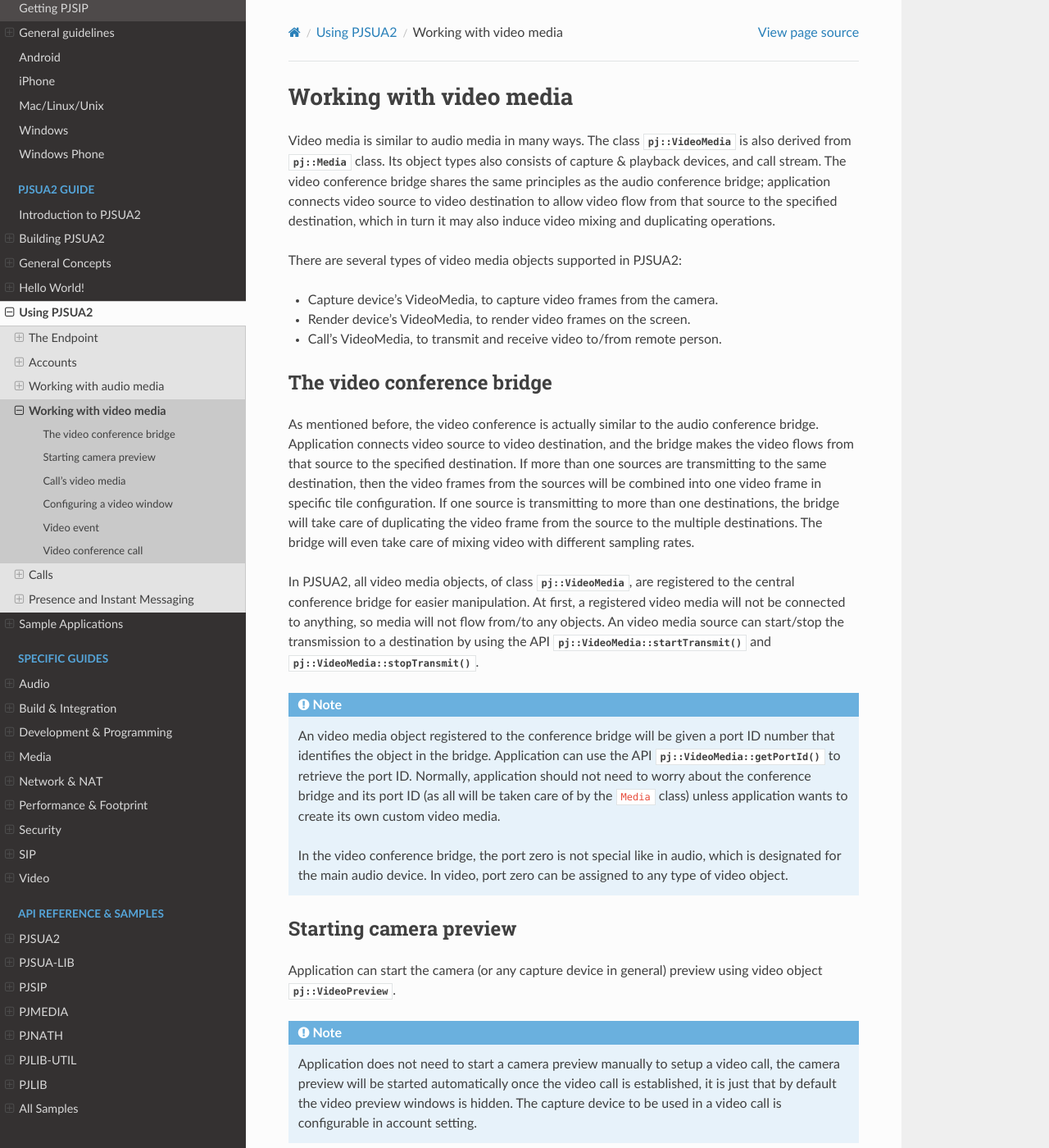
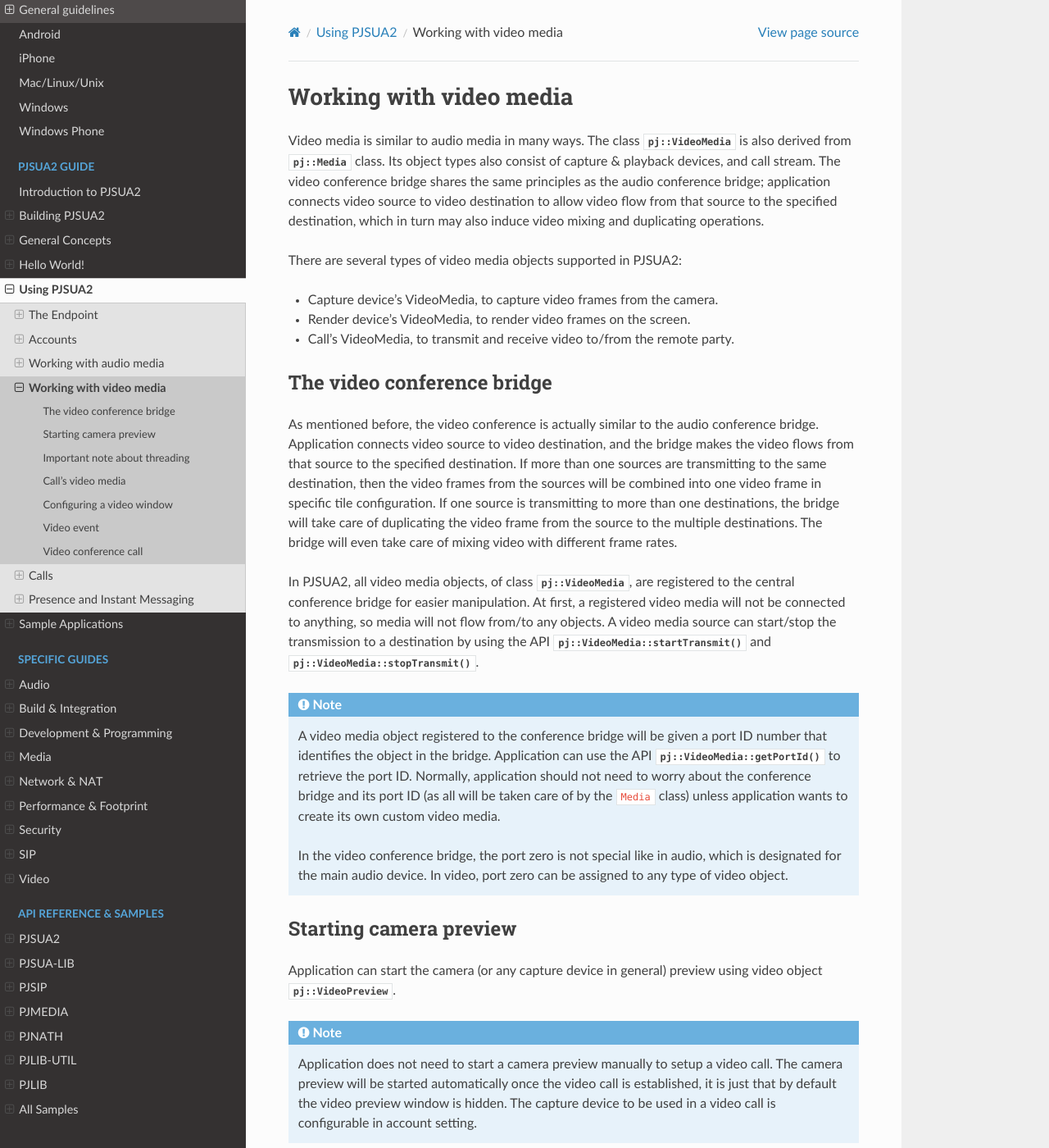
Before and after one commit to pjsip/pjproject_docs, a Sphinx documentation site: the page built from docs/source/pjsua2/using/media_video.rst, in a window 1280 px wide and 1400 px high. Shown: the whole window at 82% size. Built offline with Sphinx 7.4.7 and the Read the Docs theme 2.0.0, drawn with Linux system fonts in a browser that asks for light colours; the version number could not be read and is left out; some of the changed text lies outside the part shown.

Commit message:
Updates based on comments.

```diff
--- a/docs/source/pjsua2/using/media_video.rst
+++ b/docs/source/pjsua2/using/media_video.rst
@@ -2,17 +2,17 @@
 Working with video media
 ==========================
 Video media is similar to audio media in many ways. The class :cpp:class:`pj::VideoMedia` is
-also derived from :cpp:class:`pj::Media` class. Its object types also consists of capture &
+also derived from :cpp:class:`pj::Media` class. Its object types also consist of capture &
 playback devices, and call stream. The video conference bridge shares the same
 principles as the audio conference bridge; application connects video source to video
 destination to allow video flow from that source to the specified destination, which
-in turn it may also induce video mixing and duplicating operations.
+in turn may also induce video mixing and duplicating operations.
 
 There are several types of video media objects supported in PJSUA2:
 
 - Capture device's VideoMedia, to capture video frames from the camera.
 - Render device's VideoMedia, to render video frames on the screen.
-- Call's VideoMedia, to transmit and receive video to/from remote person.
+- Call's VideoMedia, to transmit and receive video to/from the remote party.
 
 
 The video conference bridge
@@ -23,18 +23,18 @@
 to the same destination, then the video frames from the sources will be combined into one
 video frame in specific tile configuration. If one source is transmitting to more than one
 destinations, the bridge will take care of duplicating the video frame from the source to the
-multiple destinations. The bridge will even take care of mixing video with different sampling
+multiple destinations. The bridge will even take care of mixing video with different frame
 rates.
 
 In PJSUA2, all video media objects, of class :cpp:class:`pj::VideoMedia`, are registered to
 the central conference bridge for easier manipulation. At first, a registered video media will
-not be connected to anything, so media will not flow from/to any objects. An video media source
+not be connected to anything, so media will not flow from/to any objects. A video media source
 can start/stop the transmission to a destination by using the API
 :cpp:func:`pj::VideoMedia::startTransmit()` and :cpp:func:`pj::VideoMedia::stopTransmit()`.
 
 .. note::
 
-    An video media object registered to the conference bridge will be given a port ID number that
+    A video media object registered to the conference bridge will be given a port ID number that
     identifies the object in the bridge. Application can use the API :cpp:func:`pj::VideoMedia::getPortId()`
     to retrieve the port ID. Normally, application should not need to worry about the conference
     bridge and its port ID (as all will be taken care of by the ``Media`` class) unless application
@@ -50,9 +50,9 @@
 :cpp:class:`pj::VideoPreview`.
 
 .. note::
-    Application does not need to start a camera preview manually to setup a video call,
-    the camera preview will be started automatically once the video call is established,
-    it is just that by default the video preview windows is hidden. The capture device
+    Application does not need to start a camera preview manually to setup a video call.
+    The camera preview will be started automatically once the video call is established,
+    it is just that by default the video preview window is hidden. The capture device
     to be used in a video call is configurable in account setting.
 
 .. code-block:: c++
@@ -84,16 +84,22 @@
 See :cpp:class:`pj::VideoPreview`, :cpp:class:`VideoPreviewOpParam`, :cpp:class:`MediaFormatVideo`,
 and :cpp:func:`pj::Endpoint::vidDevManager()` for reference.
 
-.. note::
 
-    On some GUI frameworks, for example SDL on Windows, calling :cpp:func:`pj::VideoPreview::start()`
-    from the GUI thread, such as from window event callback, may cause GUI to gets stuck (e.g:
-    unresponsive GUI window). This can be avoided by calling :cpp:func:`pj::VideoPreview::start()`
-    from non-GUI thread, for example via PJSUA2 timer so it will be invoked from the library worker thread.
+Important note about threading
+----------------------------
+On some GUI frameworks, for example SDL on Windows, calling :cpp:func:`pj::VideoPreview::start()`
+from the GUI thread, such as from window event callback, may cause GUI to gets stuck (e.g:
+unresponsive GUI window). This can be avoided by calling :cpp:func:`pj::VideoPreview::start()`
+from non-GUI thread, for example via PJSUA2 timer so it will be invoked from the library worker thread.
 
-    Note that some other operations that indirectly involve video rendering may need to be done in
-    non-GUI thread too, for example we found :cpp:func:`pj::Endpoint::libDestroy()` in C# desktop
-    will cause stuck when initiated from GUI thread.
+Note that some other operations that indirectly involve video rendering may need to be done in
+non-GUI thread too, for example we found :cpp:func:`pj::Endpoint::libDestroy()` in C# desktop
+will cause stuck when initiated from GUI thread.
+
+Generally it is a good practice to keep the GUI thread free from non-UI work to improve application
+responsiveness. So it is also recommended to avoid calling PJSIP API from GUI thread since:
+- it may take some time to complete, or
+- it may block while trying to acquire a lock.
 
 Here is a sample code to post a job via schedule timer, in this sample, it is for scheduling
 a video capture device preview start.
@@ -103,7 +109,7 @@
     enum {
         TIMER_START_PREVIEW = 1,
 	...
-    }
+    };
 
     // Generic timer parameter
     struct MyTimerParam {
```
